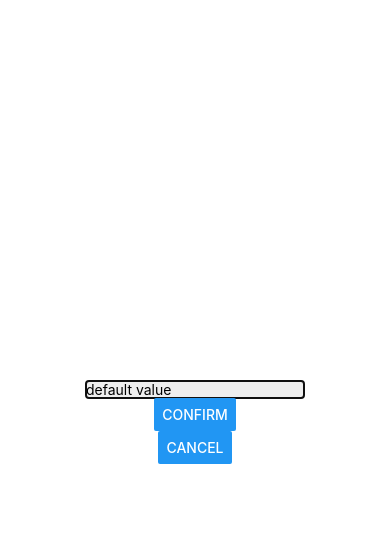
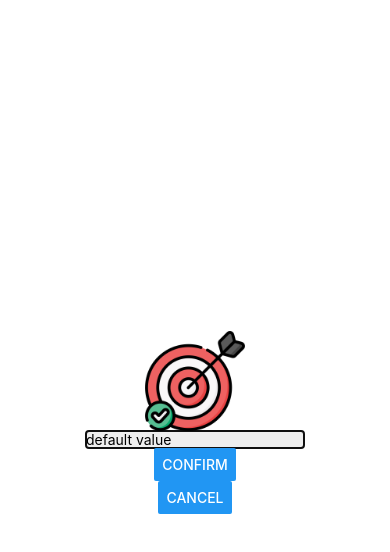
Before and after one commit to yusun97/CS5520-Spring2023, a React Native app: screen / in a window 390 px wide. Both pictures are taken after a click on the button "ADD A TASK". Shown: the top 552 px of the page. Built offline with nearby package versions, Linux system fonts and the light colour scheme.

Commit message:
add image

```diff
--- a/App.js
+++ b/App.js
@@ -1,6 +1,6 @@
 import { StatusBar } from "expo-status-bar";
 import { useState } from "react";
-import { StyleSheet, Text, TextInput, View, Button } from "react-native";
+import { StyleSheet, Text, TextInput, View, Button, Image} from "react-native";
 import Header from "./components/Header";
 import Input from "./components/Input";
 
--- a/components/Input.js
+++ b/components/Input.js
@@ -1,13 +1,30 @@
-import { View, TextInput, Button, Modal, StyleSheet } from "react-native";
+import {
+  View,
+  TextInput,
+  Button,
+  Modal,
+  StyleSheet,
+  Image,
+} from "react-native";
 import { useState } from "react";
 import React from "react";
 
 export default function Input({ onConfirm, modelIsVisible, cancelPress }) {
   const [text, setText] = useState("default value");
 
+  // source={{uri: 'https://reactnative.dev/img/tiny_logo.png'}}
+  // source={require('@expo/snack-static/react-native-logo.png')}
+
   return (
     <Modal visible={modelIsVisible}>
       <View style={styles.container}>
+        <Image
+          // source={{
+          //   uri: "https://cdn-icons-png.flaticon.com/512/2617/2617812.png",
+          // }}
+          source={require("../picture.png")}
+          style={styles.logo}
+        />
         <TextInput
           value={text}
           onChangeText={(changedText) => {
@@ -25,10 +42,7 @@ export default function Input({ onConfirm, modelIsVisible, cancelPress }) {
             setText("");
           }}
         />
-        <Button
-          title="Cancel"
-          onPress={cancelPress}
-        />
+        <Button title="Cancel" onPress={cancelPress} />
       </View>
     </Modal>
   );
@@ -41,4 +55,8 @@ const styles = StyleSheet.create({
     alignItems: "center",
     justifyContent: "center",
   },
+  logo: {
+    width: 100,
+    height: 100,
+  },
 });
```
Also changed, not shown: picture.png (added).
